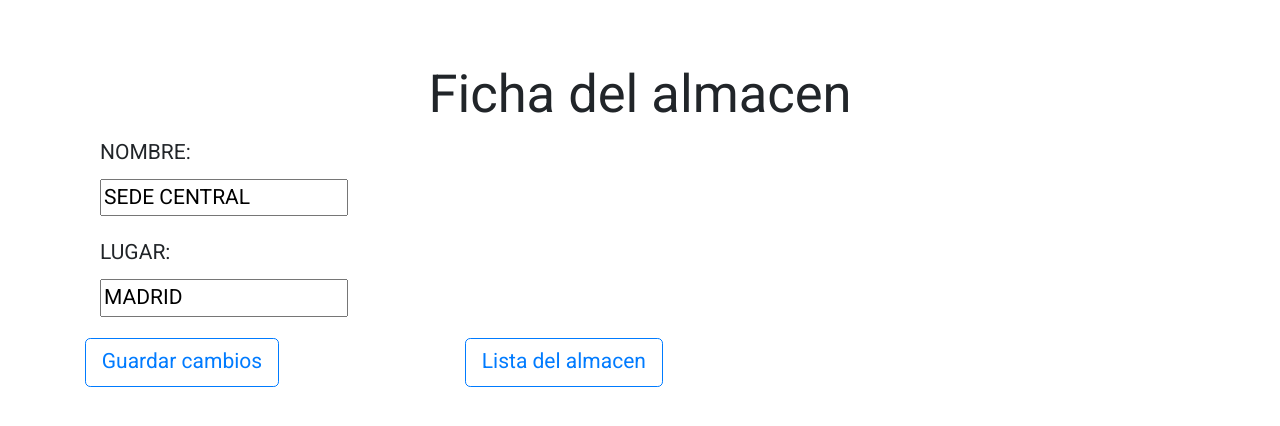
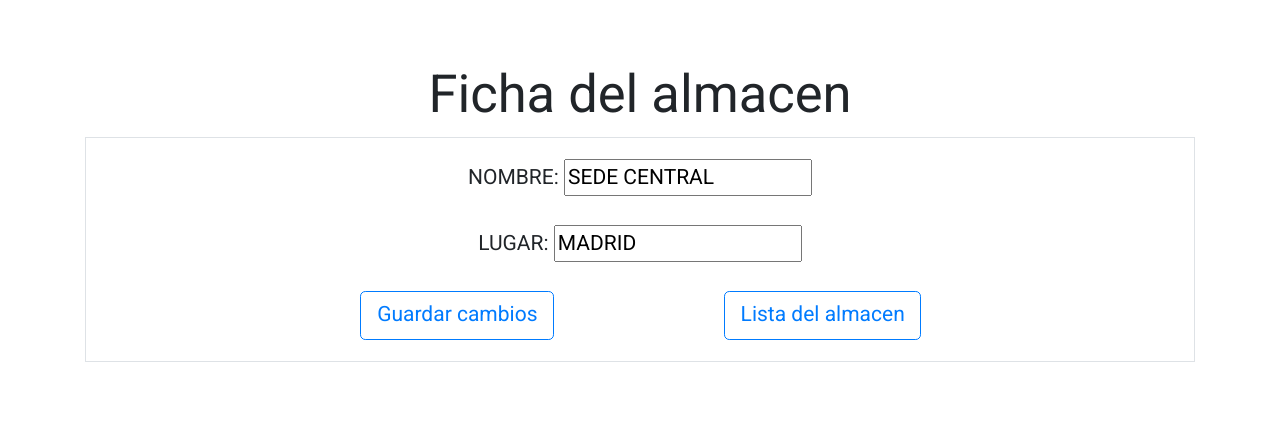
Before and after one commit to yaseerhee/Logistica, a PHP site: page /almacen-ficha.php?id=1 in a window 1280 px wide. Shown: the top 426 px of the page. Run offline with PHP 8.4, Linux system fonts and the light colour scheme; data comes from the database, SQL or seed files in the repository.

Commit message:
Funcionamiento correcto

```diff
--- a/php/almacen-eliminar.php
+++ b/php/almacen-eliminar.php
@@ -24,7 +24,7 @@
 	<link rel="stylesheet" href="https://maxcdn.bootstrapcdn.com/bootstrap/4.0.0/css/bootstrap.min.css" integrity="sha384-Gn5384xqQ1aoWXA+058RXPxPg6fy4IWvTNh0E263XmFcJlSAwiGgFAW/dAiS6JXm" crossorigin="anonymous">
 </head>
 <body class="p-5">
-	<div class="container text-center">
+	<div class="container h-100 text-center">
         <?php if ($correcto) { ?>
 
             <h1>Eliminación completada</h1>
--- a/php/almacen-ficha.php
+++ b/php/almacen-ficha.php
@@ -31,28 +31,24 @@ if ($nuevoAlmacen) {
 </head>
 
 <body class="p-5">
-    <div class="container">
+   <div class="container h-100 text-center">
         <?php if ($nuevoAlmacen) { ?>
             <h1 class="text-center">Nueva ficha del almacen</h1>
         <?php } else { ?>
             <h1 class="text-center">Ficha del almacen</h1>
         <?php } ?>
-
-        <form class="form-horizontal" action="almacen-guardar.php" method="post">
+        <div class="abs-center">
+            <form class="border p-3 form" action="almacen-guardar.php" method="post">
                 <input type="hidden" name="id" value="<?= $id ?>">
                 <div class="form-group">
-                <label class="col-lg-4 control-label" for="nombre">NOMBRE: </label>
-                <div class="col-lg-4">
+                    <label for="nombre">NOMBRE: </label>
                     <input type="text" name="nombre" value="<?= $nombre ?>">
                 </div>
-            </div>
-            <div class="form-group align-items-center">
-                <label class="col-lg-4 control-label" for="lugar">LUGAR: </label>
-                <div class="col-lg-4">
+                <div class="form-group">
+                    <label for="lugar">LUGAR: </label>
                     <input type="text" name="lugar" value="<?= $lugar ?>">
                 </div>
-            </div>
-            <div class="row">
+                <div class="row justify-content-center h-100">
                     <div class="col-lg-4">
                         <?php if ($nuevoAlmacen) { ?>
                             <input class="btn btn-outline-primary" type="submit" name="anhadir" value="Añadir nuevo almacen">
@@ -67,7 +63,7 @@ if ($nuevoAlmacen) {
                     </div>
                 </div>
             </form>
-
+        </div>
     </div>
 </body>
 
--- a/php/almacen-lista.php
+++ b/php/almacen-lista.php
@@ -40,7 +40,7 @@ $rs = $select->fetchAll();
         </table>
 
         <br />
-        <div class="row">
+        <div class="row justify-content-center h-100">
             <div class="col-lg-4">
                 <button type="submit" class="btn btn-outline-primary">
                     <a href="almacen-ficha.php?id=-1">Introducir nuevo almacen</a>
@@ -51,6 +51,7 @@ $rs = $select->fetchAll();
                     <a href="productos-lista.php">Gestionar listado de productos</a>
                 </button>
             </div>
+
         </div>
     </div>
 </body>
--- a/php/productos-eliminar.php
+++ b/php/productos-eliminar.php
@@ -16,14 +16,14 @@
 	$no_existia = ($sql_con_exito && $ninguna_fila_afectada);
 ?>
 <!DOCTYPE html>
-<html lang="en">
+<html>
 <head>
 	<meta charset="UTF-8">
 	<link rel="stylesheet" href="css/estilos.css">
 	<link rel="stylesheet" href="https://maxcdn.bootstrapcdn.com/bootstrap/4.0.0/css/bootstrap.min.css" integrity="sha384-Gn5384xqQ1aoWXA+058RXPxPg6fy4IWvTNh0E263XmFcJlSAwiGgFAW/dAiS6JXm" crossorigin="anonymous">
 </head>
 <body class="p-5">
-	<div class="cuerpo">
+	<div class="container h-100 text-center">
         <?php if ($correcto) { ?>
 
             <h1>Eliminación completada</h1>
--- a/php/productos-guardar.php
+++ b/php/productos-guardar.php
@@ -42,7 +42,7 @@ $datos_no_modificados = ($sql_con_exito && $ninguna_fila_afectada);
 
 
 <body>
-    <div class="cuerpo">
+    <div class="container h-100 text-center">
         <?php
         if ($correcto || $datos_no_modificados) { ?>
 
--- a/php/productos-lista.php
+++ b/php/productos-lista.php
@@ -81,7 +81,7 @@ $productos = $select->fetchAll();
 
         <br />
 
-        <div class="row">
+        <div class="row justify-content-center h-100">
             <div class="col-lg-4">
                 <button type="submit" class="btn btn-outline-primary">
                     <a href="productos-ficha.php?id=-1">Añadir un producto</a>
@@ -93,6 +93,9 @@ $productos = $select->fetchAll();
                 </button>
             </div>
         </div>
+        <br />
+                <h5><img src="img/tic.jpg"> -->  Bien abastecido<h5>
+                <h5><img src="img/exclamacion.png"> -->  Escasez de producto<h5>
     </div>
 </body>
 </html>
```
Also changed, not shown: php/almacen-guardar.php (+4 -4 lines), php/productos-ficha.php (+12 -14 lines). Lines whose indentation alone changed are shown as unchanged.
